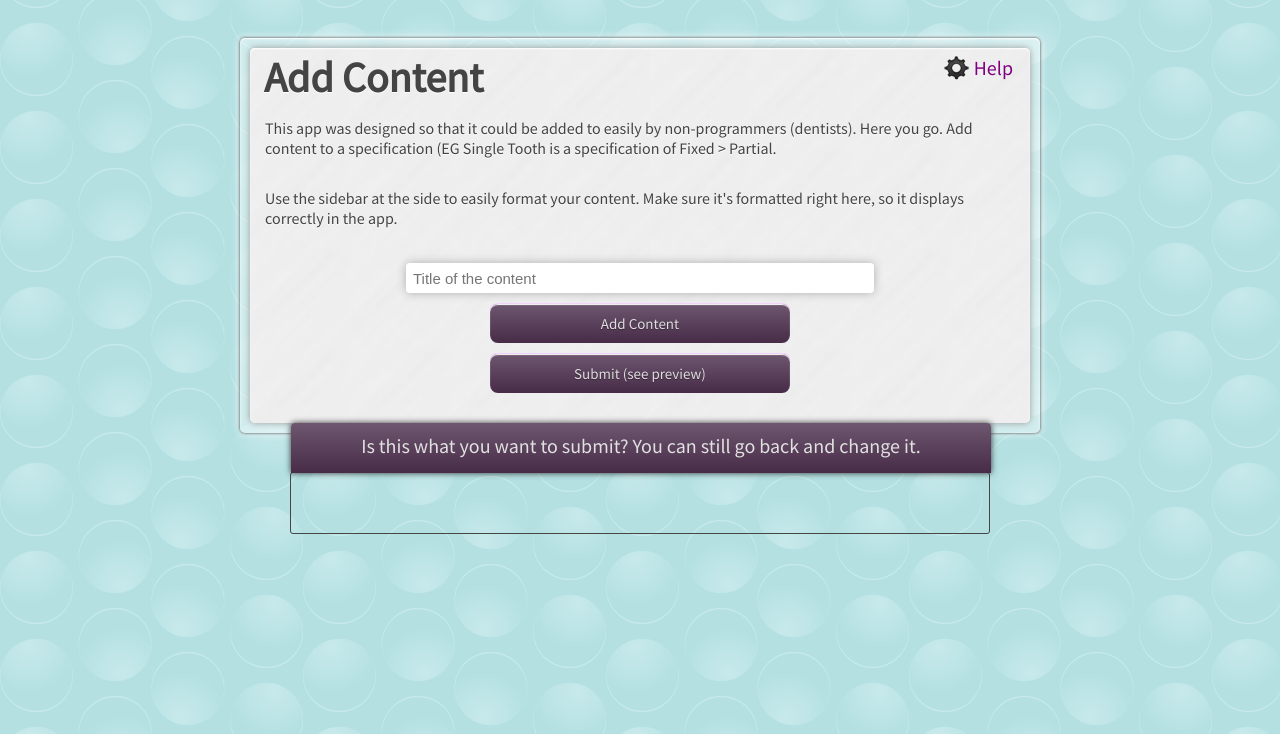
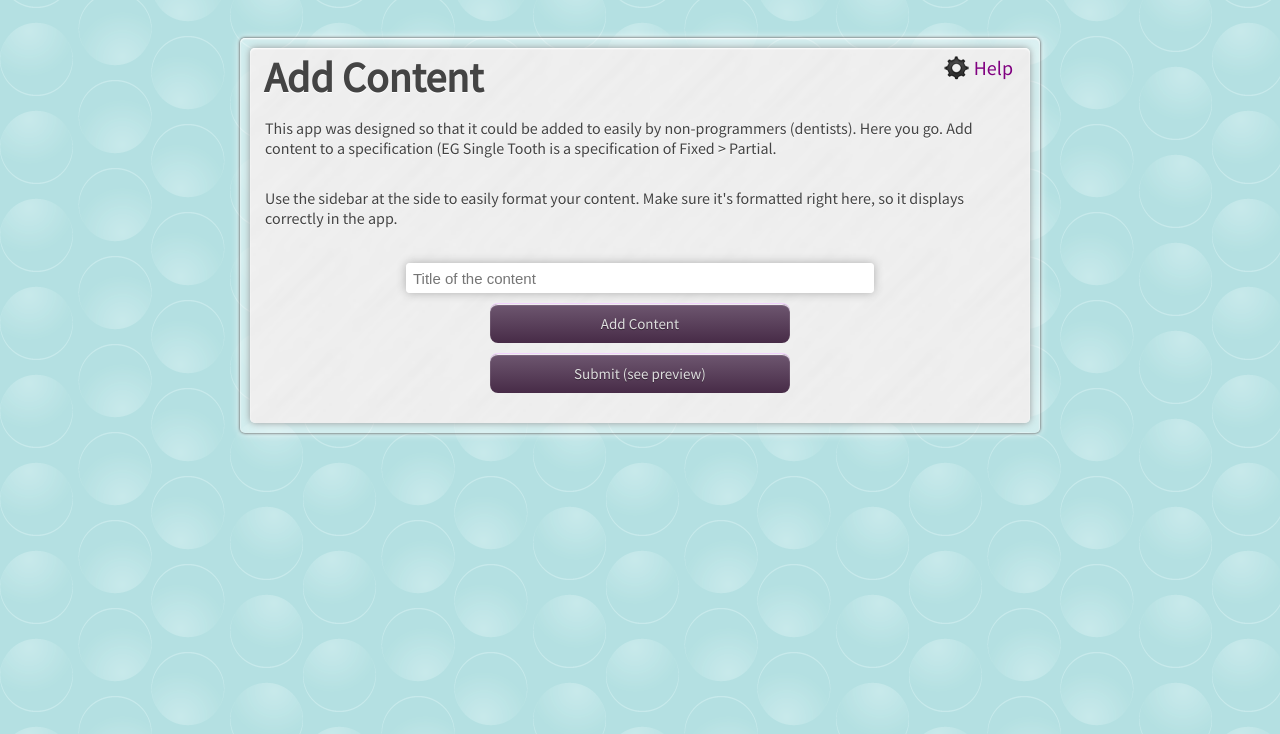
Before and after one commit to sampurcell93/Dental-App, a PHP site: page /CMS/index.php in a window 1280 px wide. Shown: the top 734 px of the page. Run offline with PHP 8.4, Linux system fonts and the light colour scheme; some libraries are stand-ins or nearby versions.

Commit message:
Reorganized CSS and images paths

```diff
--- a/CMS/css/style.css
+++ b/CMS/css/style.css
@@ -6,7 +6,7 @@
   padding: 0; }
 
 body {
-  background: url(../blue.png);
+  background: url(../images/blue.png);
   font-family: 'Source Sans Pro', sans-serif;
   color: #444;
   font-size: 20px;
@@ -33,7 +33,7 @@ body {
   height: 100%;
   -webkit-border-radius: 5px;
   border-radius: 5px;
-  background: url(../brushedalum.png);
+  background: url(../images/brushedalum.png);
   position: relative;
   -webkit-box-shadow: inset 0px 1px 2px white, 0px 0px 7px #999999;
   box-shadow: inset 0px 1px 2px white, 0px 0px 7px #999999;
@@ -186,7 +186,7 @@ hr {
   position: absolute;
   top: 7px;
   right: 17px;
-  background: url(../gear.png) no-repeat 0px 0px;
+  background: url(../images/gear.png) no-repeat 0px 0px;
   cursor: pointer;
   overflow: visible;
   padding-left: 30px; }
@@ -233,7 +233,7 @@ aside {
 
 #previewBox {
   position: relative;
-  display: block;
+  display: none;
   margin: 0 auto;
   padding: 30px;
   width: 700px;
--- a/CMS/css/style.scss
+++ b/CMS/css/style.scss
@@ -17,7 +17,7 @@
 }
 
 body {
-	background: url(../blue.png);
+	background: url(../images/blue.png);
 	font-family: 'Source Sans Pro', sans-serif;
 	color: #444;
 	font-size: 20px;
@@ -41,7 +41,7 @@ body {
  	width: 100%;
  	height: 100%;
 	@include border-radius(5px);
-	background: url(../brushedalum.png);
+	background: url(../images/brushedalum.png);
 	position: relative;
 	@include box-shadow(inset 0px 1px 2px #fff, 0px 0px 7px #999);
 	padding-bottom: 20px;
@@ -208,7 +208,7 @@ hr {
 	position: absolute;
 	top: 7px;
 	right: 17px;
-	background: url(../gear.png) no-repeat 0px 0px ;
+	background: url(../images/gear.png) no-repeat 0px 0px ;
 	cursor: pointer;
 	overflow: visible;
 	padding-left: 30px;
@@ -251,7 +251,7 @@ aside {
 
 #previewBox {
 	position: relative;
-	display: block;
+	display: none;
 	margin: 0 auto;
 	padding: 30px;
 	width: 700px;
```
